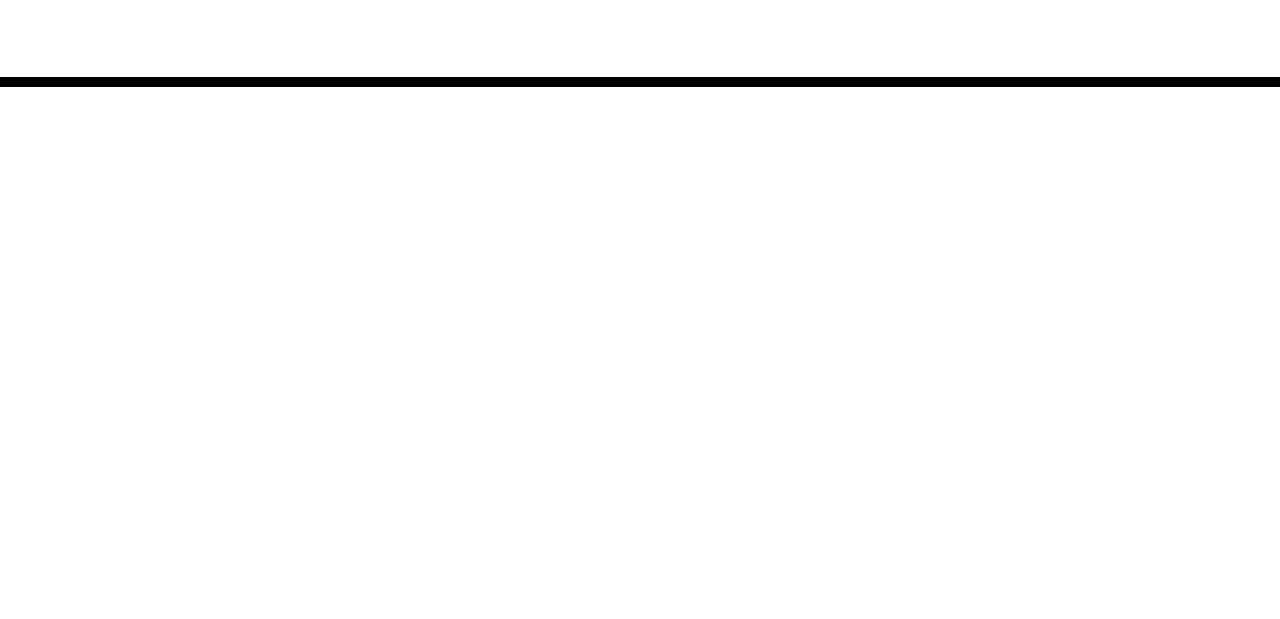
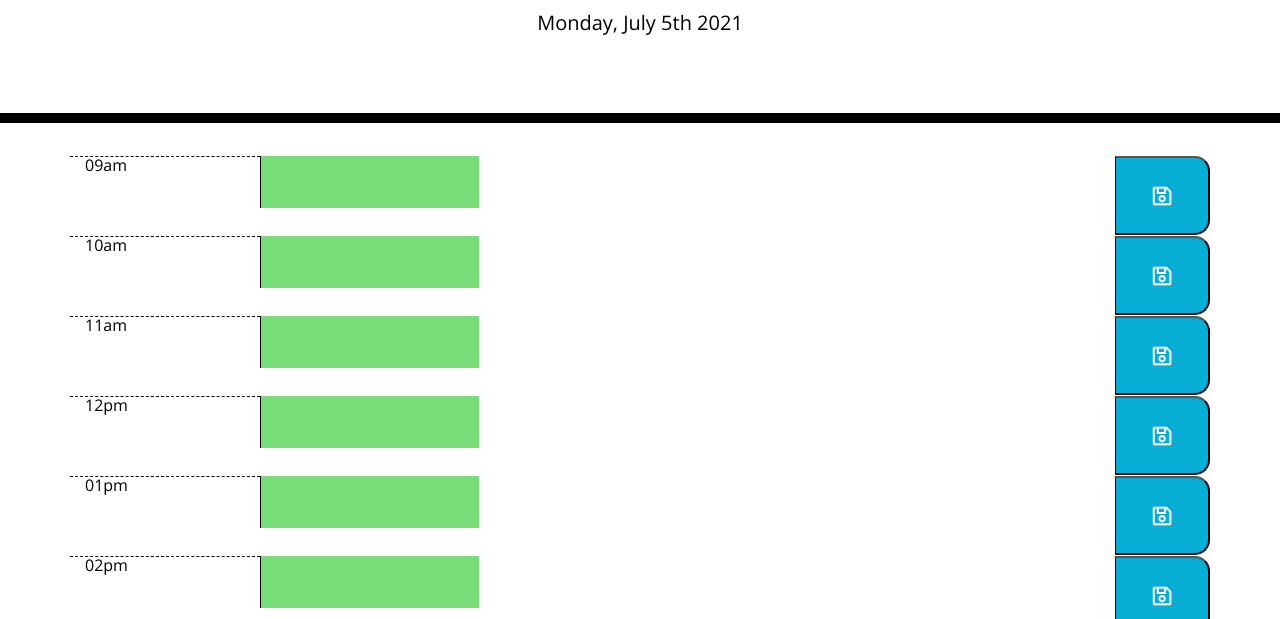
Before and after one commit to thossain89/Work_Day_Scheduler, a plain HTML site: page index.html in a window 1280 px wide. Shown: the part 181-800 px from the top of the page. Drawn offline with nearby package versions, Linux system fonts and the light colour scheme.

Commit message:
row column button added

```diff
--- a/Assets/css/reset.css
+++ /dev/null
@@ -1,41 +0,0 @@
-* {
-  margin: 0;
-  padding: 0;
-  box-sizing: border-box;
-}
-
-html {
-  height: 100%;
-}
-
-body {
-  min-height: 100%;
-  line-height: 1;
-  font-family: sans-serif;
-}
-
-h1,
-h2,
-h3,
-h4,
-h5,
-h6 {
-  font-size: 100%;
-}
-
-input,
-select,
-option,
-optgroup,
-textarea,
-button,
-pre,
-code {
-  font-size: 100%;
-  font-family: inherit;
-}
-
-ol,
-ul {
-  list-style: none;
-}
--- a/Assets/css/style.css
+++ b/Assets/css/style.css
@@ -65,7 +65,7 @@ textarea {
   color: white;
 }
 
-.saveBtn i:hover {
+.saveBtn:hover {
   font-size: 20px;
   transition: all 0.3s ease-in-out;
 }
--- a/Assets/script/app.js
+++ b/Assets/script/app.js
@@ -0,0 +1,206 @@
+
+// Work Day Scheduler by Tanvir Hossain
+
+//Variables for each hour and storing notes
+
+var workDay = [
+
+    {
+        slot: '0',
+        hour: '09',
+        time: '09',
+        am_pm:'am',
+        notes: ''
+    },{
+        slot: '1',
+        hour: '10',
+        time: '10',
+        am_pm:'am',
+        notes: ''
+    },{
+        slot: '2',
+        hour: '11',
+        time: '11',
+        am_pm:'am',
+        notes: ''
+    },{
+        slot: '3',
+        hour: '12',
+        time: '12',
+        am_pm:'pm',
+        notes: ''
+    },{
+        slot: '4',
+        hour: '01',
+        time: '01',
+        am_pm:'pm',
+        notes: ''
+    },{
+        slot: '5',
+        hour: '02',
+        time: '02',
+        am_pm:'pm',
+        notes: ''
+    },{
+        slot: '6',
+        hour: '03',
+        time: '03',
+        am_pm:'pm',
+        notes: ''
+    },{
+        slot: '7',
+        hour: '04',
+        time: '04',
+        am_pm:'pm',
+        notes: ''
+    },{
+        slot: '8',
+        hour: '05',
+        time: '05',
+        am_pm:'pm',
+        notes: ''
+    },
+]
+
+// Function for day and date for the header
+
+function getDayDateHeader () {
+
+ var currentHeaderDayDate = moment().format('dddd, MMMM Do YYYY');
+ $ ('#currentDay').text(currentHeaderDayDate)
+
+};
+
+// Day and date header deploys here
+
+getDayDateHeader ();
+
+
+
+//Saving data to local storage
+
+function saveReminders (){
+
+    localStorage.setItem("workDay", JSON.stringify(workDay));
+
+}
+
+// View Data saved in local storage in the slots
+
+function viewReminders (){
+    workDay.forEach(function (currentHour){
+
+        $(`#${currentHour.slot}`).val(currentHour.notes);
+
+    })
+}
+
+//If any data exists then to set it to view
+
+function init() {
+
+    var storedDay = JSON.parse(localStorage.getItem("workDay"));
+
+    if (storedDay) {
+        workDay = storedDay;
+    }
+
+    saveReminders();
+    viewReminders();
+}
+
+
+
+// Creating the timeblock for each workDay variables inside the container.
+
+workDay.forEach(function(thisHour){
+
+// creates timeblocks row
+
+    var hourRow = $("<form>").attr({
+
+        "class": "row"
+    });
+
+    $(".container").append(hourRow);
+
+    // creates time field
+
+    var hourField = $("<div>")
+
+        .text(`${thisHour.hour}${thisHour.am_pm}`)
+
+        .attr({
+
+            "class": "col-md-2 hour"
+    });
+
+    // creates scheduler data
+
+    var hourPlan = $("<div>")
+
+        .attr({
+
+            "class": "col-md-9 description p-0"
+
+        });
+
+    var planData = $("<textarea>");
+
+    hourPlan.append(planData);
+
+    planData.attr("slot", thisHour.slot);
+
+    if (thisHour.time < moment().format("HH")) {
+
+        planData.attr ({
+
+            "class":"past"
+
+        })
+    } else if (thisHour.time === moment().format("HH")) {
+
+        planData.attr({
+
+            "class":"present"
+
+        })
+    } else if (thisHour.time > moment().format("HH")) {
+
+        planData.attr({
+
+            "class":"future"
+        })
+    }
+
+    // creates save button
+
+    var saveButton = $("<i class='far fa-save fa-lg'></i>")
+    var savePlan = $("<button>")
+        .attr({
+            "class": "col-md-1 saveBtn"
+    });
+    savePlan.append(saveButton);
+    hourRow.append(hourField, hourPlan, savePlan);
+})
+
+// loads any existing localstorage data after components created
+
+init();
+
+
+// saves data to be used in localStorage
+
+$(".saveBtn").on("click", function(event) {
+
+    event.preventDefault();
+
+    var saveIndex = $(this).siblings(".description").children(".future").attr("slot");
+
+    workDay[saveIndex].notes = $(this).siblings(".description").children(".future").val();
+
+    console.log(saveIndex);
+
+    saveReminders();
+    viewReminders();
+})
--- a/index.html
+++ b/index.html
@@ -4,7 +4,7 @@
     <meta charset="UTF-8" />
     <meta name="viewport" content="width=device-width, initial-scale=1.0" />
     <meta http-equiv="X-UA-Compatible" content="ie=edge" />
-    <link rel="stylesheet" href="./Assets/css/reset.css" />
+
     <link
       rel="stylesheet"
       href="https://stackpath.bootstrapcdn.com/bootstrap/4.3.1/css/bootstrap.min.css"
@@ -33,8 +33,7 @@
       <!-- Timeblocks go here -->
     </div>
 
-    <script src="https://cdnjs.cloudflare.com/ajax/libs/jquery/3.2.1/jquery.min.js"></script>
+    <script src="https://code.jquery.com/jquery-3.4.1.min.js"></script>
     <script src="https://cdnjs.cloudflare.com/ajax/libs/moment.js/2.24.0/moment.min.js"></script>
-    <script src="https://cdnjs.cloudflare.com/ajax/libs/jqueryui/1.12.1/jquery-ui.min.js" integrity="sha512-uto9mlQzrs59VwILcLiRYeLKPPbS/bT71da/OEBYEwcdNUk8jYIy+D176RYoop1Da+f9mvkYrmj5MCLZWEtQuA==" crossorigin="anonymous" referrerpolicy="no-referrer"></script>
     <script src="./Assets/script/app.js"></script>
 </html>
```
